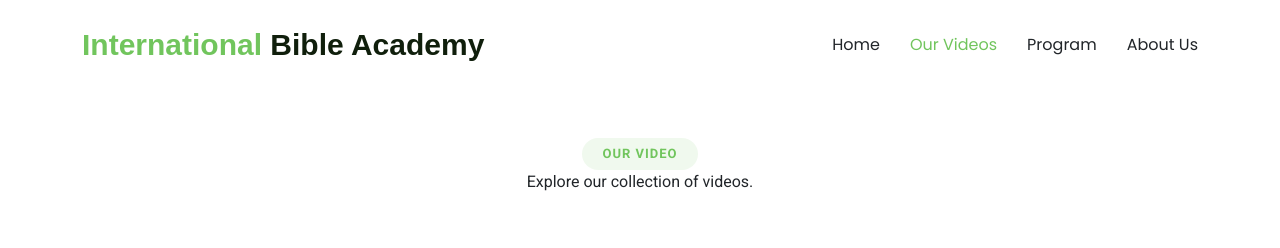
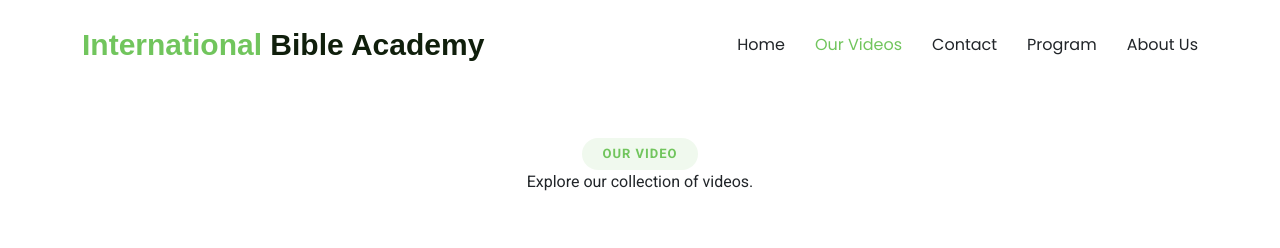
Before and after one commit to lighofzion/IBA, a plain HTML site: page myvideo.html in a window 1280 px wide. Shown: the top 248 px of the page. Drawn offline with Linux system fonts and the light colour scheme.

Commit message:
Update myvideo.html

```diff
--- a/myvideo.html
+++ b/myvideo.html
@@ -39,6 +39,7 @@
           <li><a href="aboutus.html">About Us</a></li>
           <li><a href="contact.html">Contact</a></li> -->
           <li><a href="#" class="active">Our Videos</a></li>
+          <li><a href="aboutus.html#contact">Contact</a></li>
           <li><a href="program.html">Program</a></li>
           <li><a href="aboutus.html">About Us</a></li>
         </ul>
```
